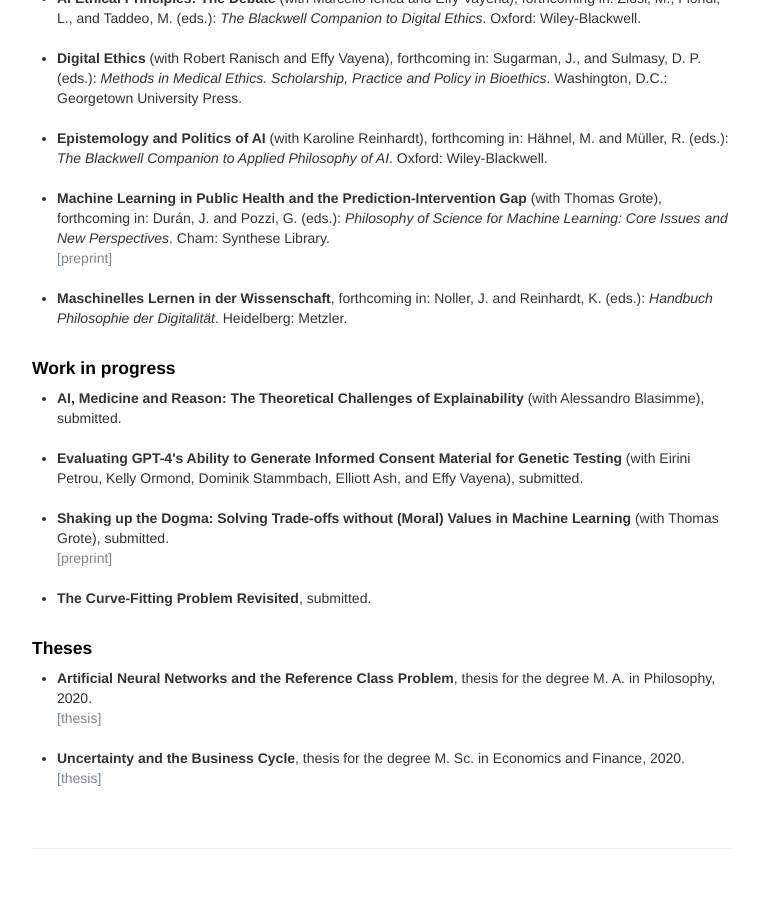
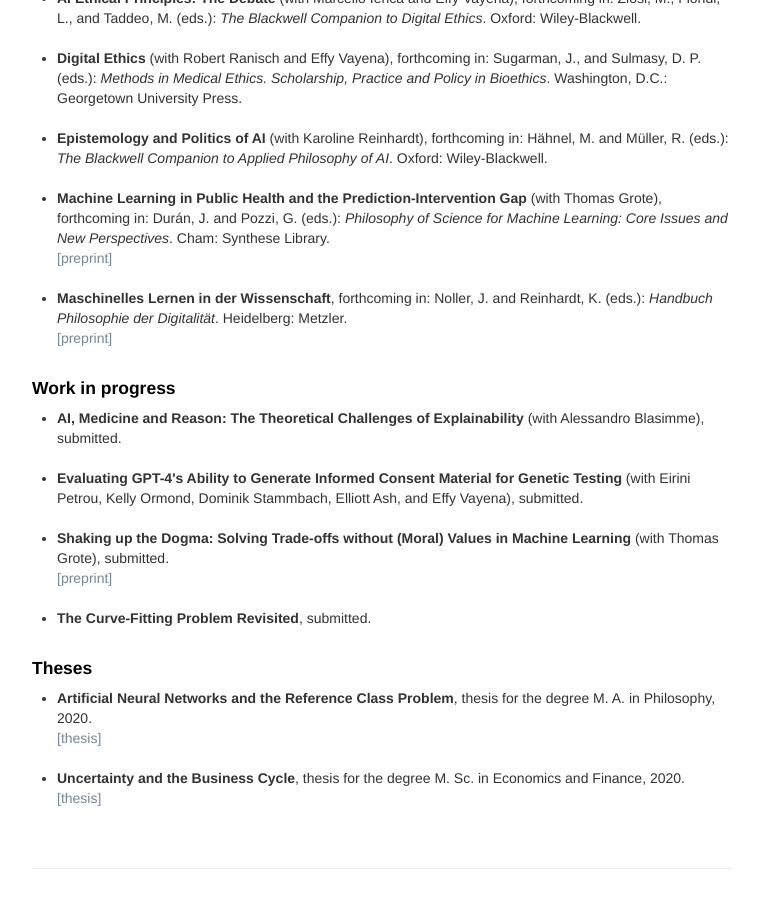
Before and after one commit to oliverbuchholz/oliverbuchholz.github.io, a Jekyll site: the page built from pages/writing.md, in a window 1280 px wide and 900 px high, scrolled down 724 px. Shown: the whole window, without its empty margins (258-1017 px from the left). Built offline with Jekyll 4.4.1, drawn with Linux system fonts in a browser that asks for light colours.

Commit message:
Update writing.md

```diff
--- a/pages/writing.md
+++ b/pages/writing.md
@@ -51,7 +51,7 @@ description: Oliver Buchholz | Writing
 
 <li>
 <b>Maschinelles Lernen in der Wissenschaft</b>, forthcoming in: Noller, J. and
-Reinhardt, K. (eds.): <i>Handbuch Philosophie der Digitalit&auml;t</i>. Heidelberg: Metzler.<br><br>
+Reinhardt, K. (eds.): <i>Handbuch Philosophie der Digitalit&auml;t</i>. Heidelberg: Metzler.<br><a href= "papers/preprint_Wissenschaftsphilosophie_Buchholz.pdf" target= "_blank">[preprint]</a><br><br>
 </li>
 </ul>
 
```
